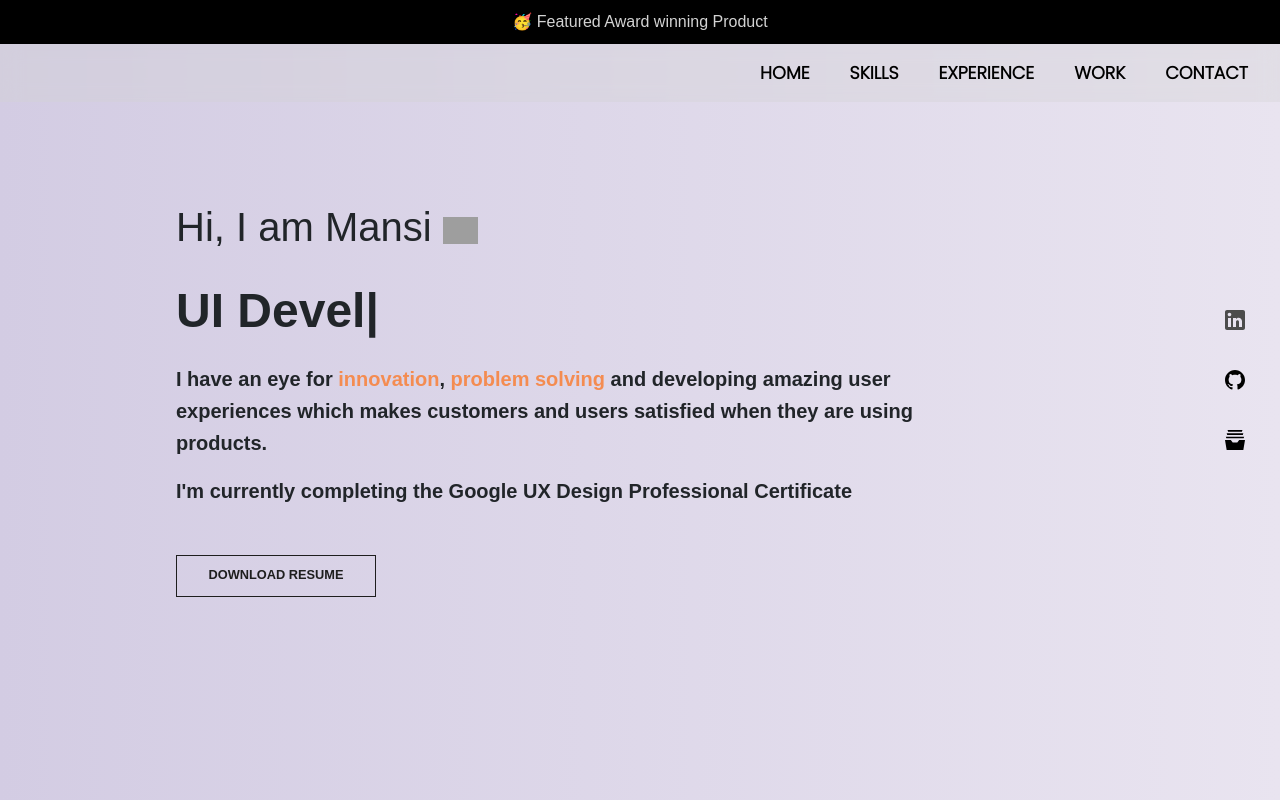
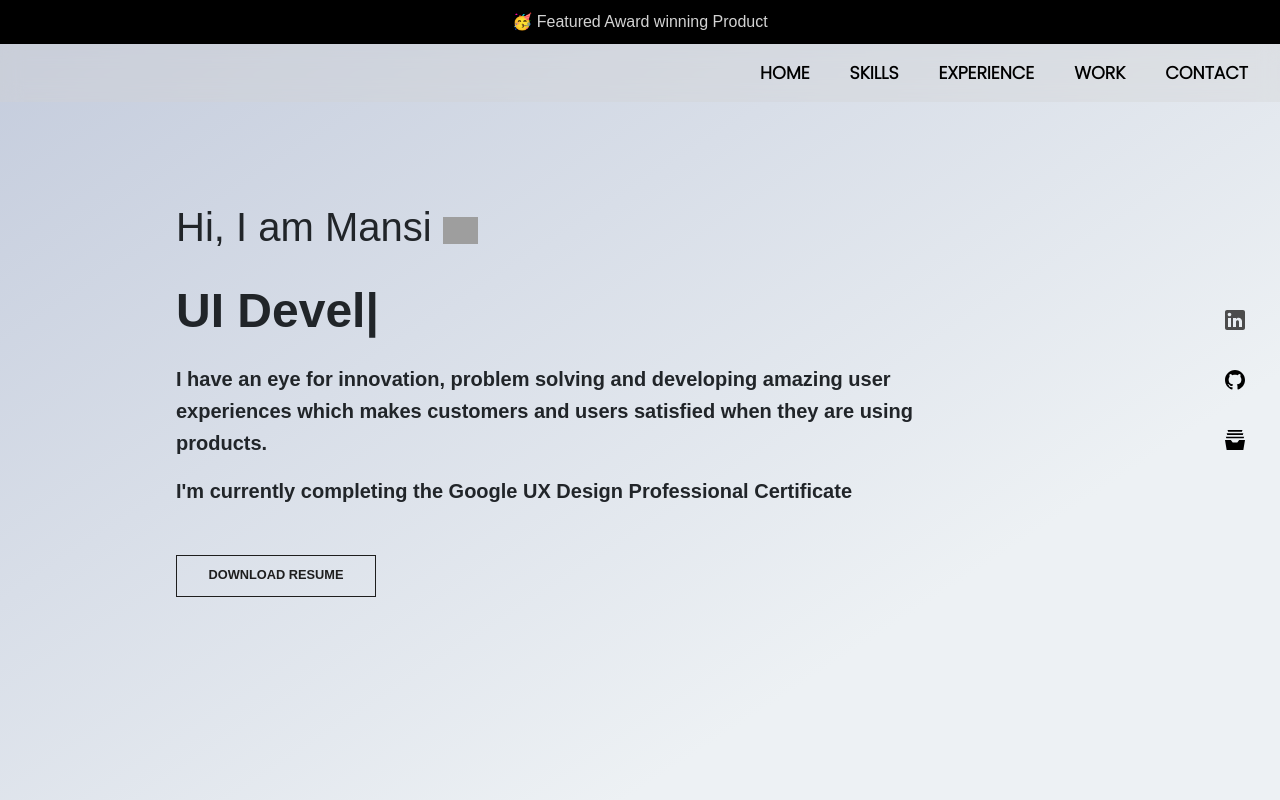
Before and after one commit to sundriyalmansi/portfolio-website, a React (Create React App) app: page / in a window 1280 px wide. Built offline with nearby package versions, Linux system fonts and the light colour scheme; grey boxes are pictures that could not be loaded; some icons are missing.

Commit message:
home background color change

```diff
--- a/src/components/Header/Header.css
+++ b/src/components/Header/Header.css
@@ -1,8 +1,9 @@
 .header-wraper{
   position: relative;
   /* background: linear-gradient(180deg,#FFF 0%, rgba(255, 255, 255, 0.00) 100%); */
-  background-image: linear-gradient(to right, #d3cce3, #e9e4f0);
+  /* background-image: linear-gradient(to right, #d3cce3, #e9e4f0); */
   /* background-image: url(/src/Images/g.jpg); */
+  background-image: linear-gradient(147deg, #c3cbdc 0%, #edf1f4 74%);
   background-size: cover;
   background-position: center;
   height: 100vh;
@@ -22,10 +23,10 @@
   }
 
 
-  .orange{
+  /* .orange{
   color: #F48C51;
   }
-
+   */
 
   .socialmedialinks{
   width: 90px;
```
